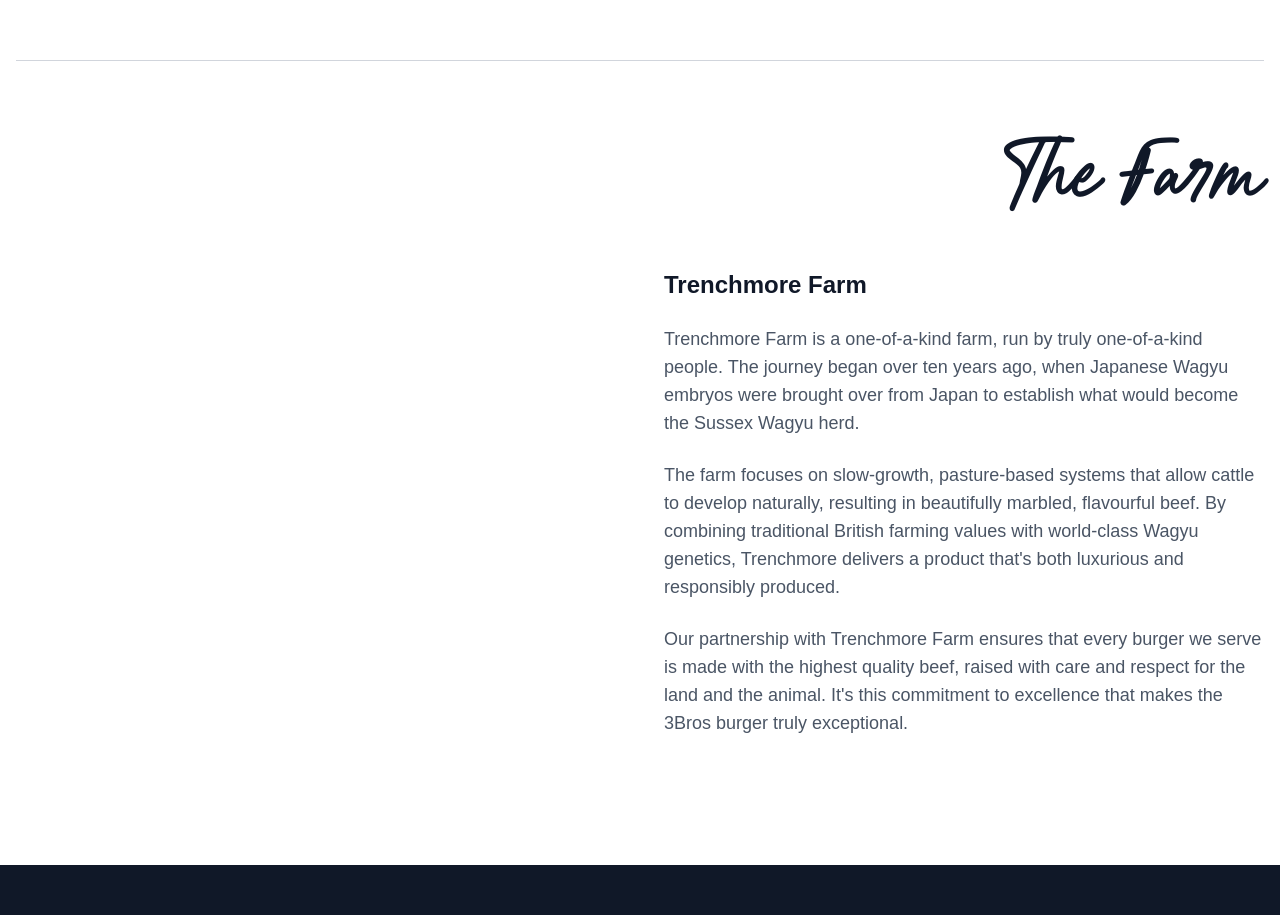
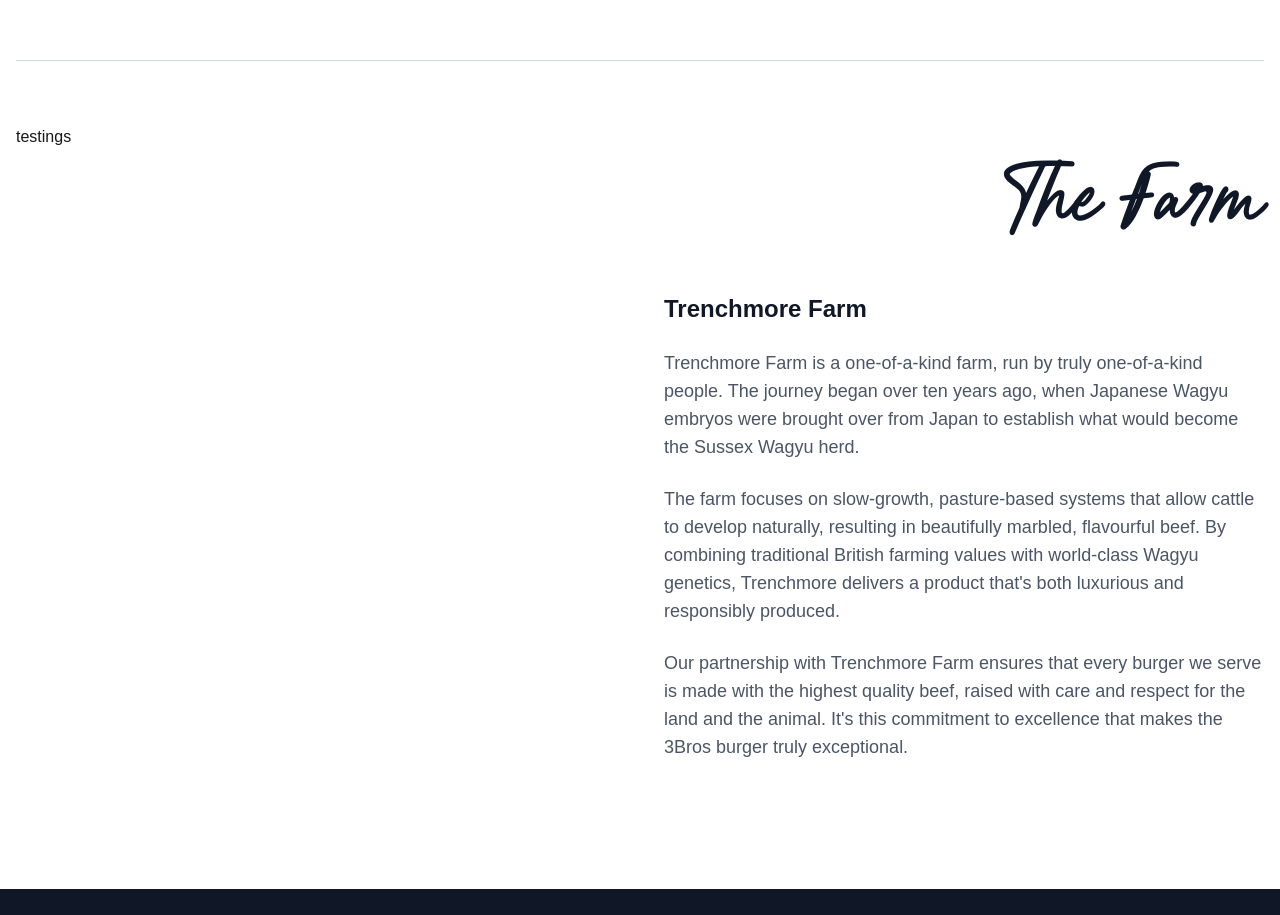
Before and after one commit to Gradius93/3bros, a Next.js app: page /about in a window 1280 px wide. Shown: the part 1600-2515 px from the top of the page. Built offline with nearby package versions, Linux system fonts and the light colour scheme.

Commit message:
testings

```diff
--- a/src/pages/about.tsx
+++ b/src/pages/about.tsx
@@ -164,6 +164,7 @@
         <div className="my-16">
           <hr className="border-gray-300" />
         </div>
+        <h1>testings</h1>
 
         {/* The Farm Section - Image Left, Content Right */}
         <section className="mb-16">
```
